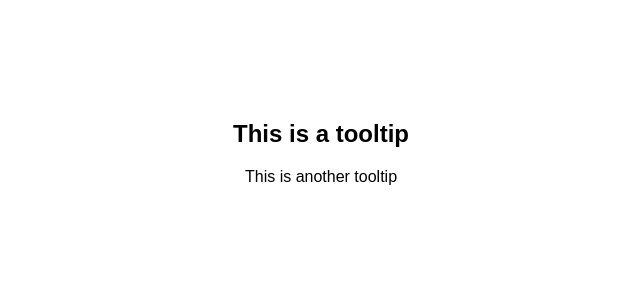
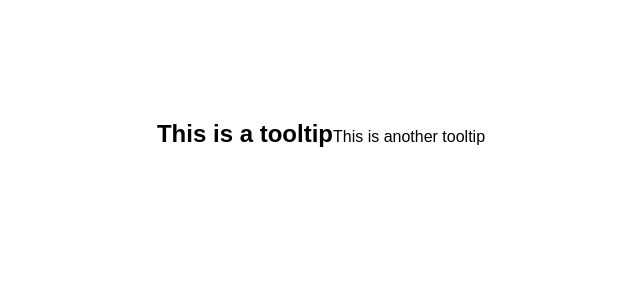
Before and after one commit to acciojob/react-composition-3-soumyabratam6, a React app: page / in a window 1280 px wide. Shown: the top 300 px of the page, without its empty margins (319-959 px from the left). Built offline with nearby package versions, Linux system fonts and the light colour scheme.

Commit message:
fix all file and add..

```diff
--- a/src/components/App.js
+++ b/src/components/App.js
@@ -5,12 +5,12 @@ import Tooltip from "./Tooltip";
 const App = () => {
   return (
     <div className="App">
-        <h2>
-          <Tooltip text="This is a tooltip for the first element">
+        <h2 className='tooltip'>
+          <Tooltip  text="This is a tooltip for the first element">
             This is a tooltip
           </Tooltip>
         </h2>
-          <p>
+          <p className='tooltip'>
             <Tooltip text="This is a tooltip for the second element">
               This is another tooltip
             </Tooltip>
--- a/src/components/Tooltip.js
+++ b/src/components/Tooltip.js
@@ -6,7 +6,7 @@ const Tooltip =({ text, children})=>{
   const showTooltip =()=>setVisible(true);
   const hideTooltip =()=>setVisible(false);
   return (
-    <div className='tooltip' onMouseEnter={showTooltip} onMouseLeave={hideTooltip}>
+    <div  onMouseEnter={showTooltip} onMouseLeave={hideTooltip}>
         {children}
         {visible && <div className="tooltiptext">{text}</div>}
     </div>
```
